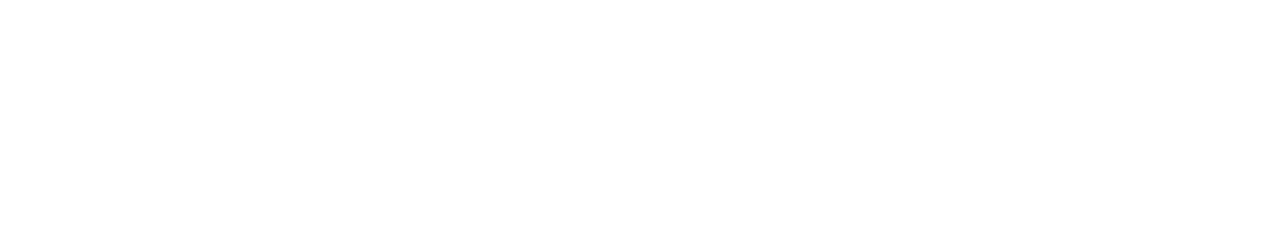
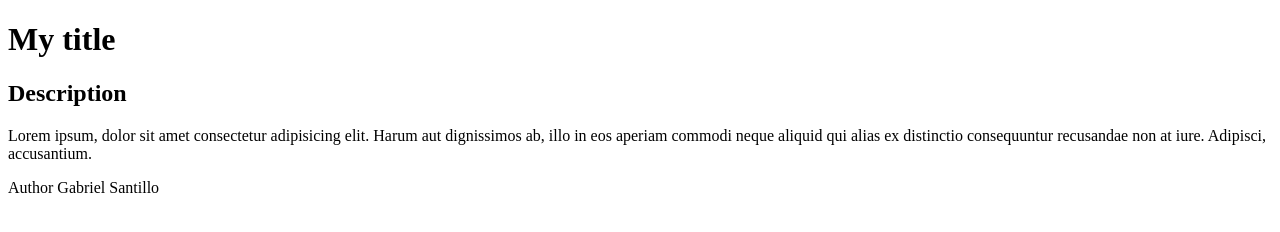
Before and after one commit to gabrielSantillo/GitHubCheck, a plain HTML site: page ProjectFolder/index.html in a window 1280 px wide. Drawn offline with Linux system fonts and the light colour scheme.

Commit message:
Added some tags

```diff
--- a/ProjectFolder/index.html
+++ b/ProjectFolder/index.html
@@ -8,5 +8,9 @@
 </head>
 <body>
 
+  <h1>My title</h1>
+  <h2>Description</h2>
+  <p>Lorem ipsum, dolor sit amet consectetur adipisicing elit. Harum aut dignissimos ab, illo in eos aperiam commodi neque aliquid qui alias ex distinctio consequuntur recusandae non at iure. Adipisci, accusantium.</p>
+  <footer>Author Gabriel Santillo</footer>
 </body>
 </html>
```
